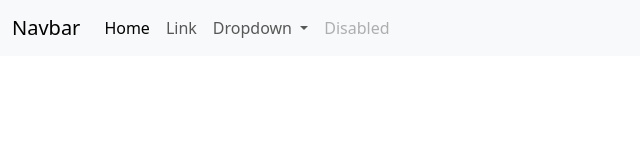
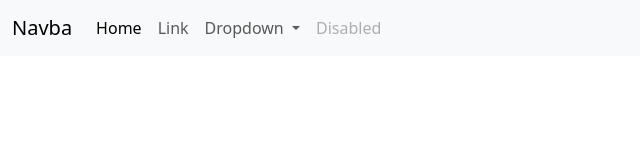
Before and after one commit to Shaihai94/grill-steak-house, a website: page index.html in a window 1280 px wide. Shown: the full height of the page, 0-640 px from the left. Drawn offline with nearby package versions, Linux system fonts and the light colour scheme.

Commit message:
i changed the navbar name

```diff
--- a/index.html
+++ b/index.html
@@ -12,7 +12,7 @@
   <body>
     <nav class="navbar navbar-expand-lg bg-body-tertiary">
       <div class="container-fluid">
-        <a class="navbar-brand" href="#">Navbar</a>
+        <a class="navbar-brand" href="#">Navba</a>
         <button
           class="navbar-toggler"
           type="button"
```
